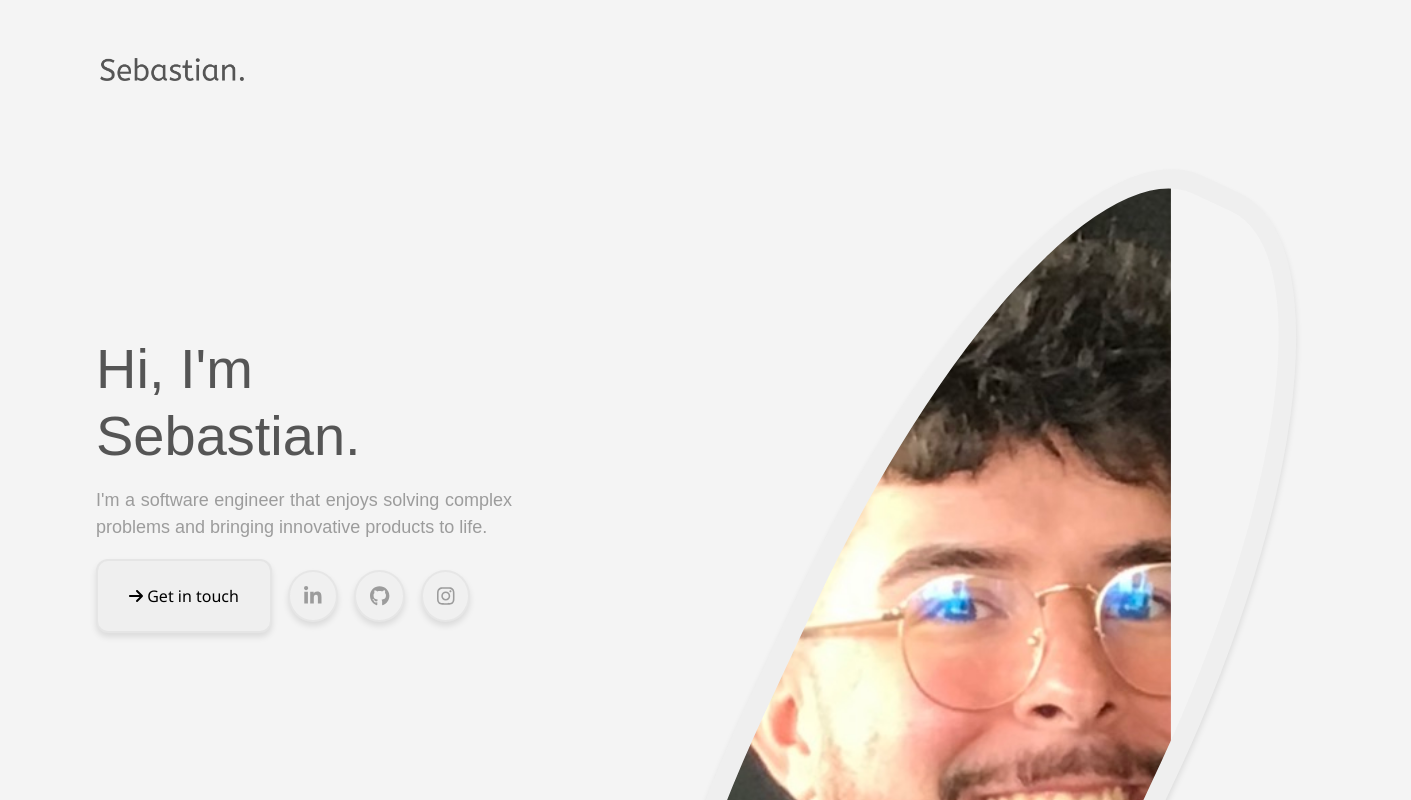
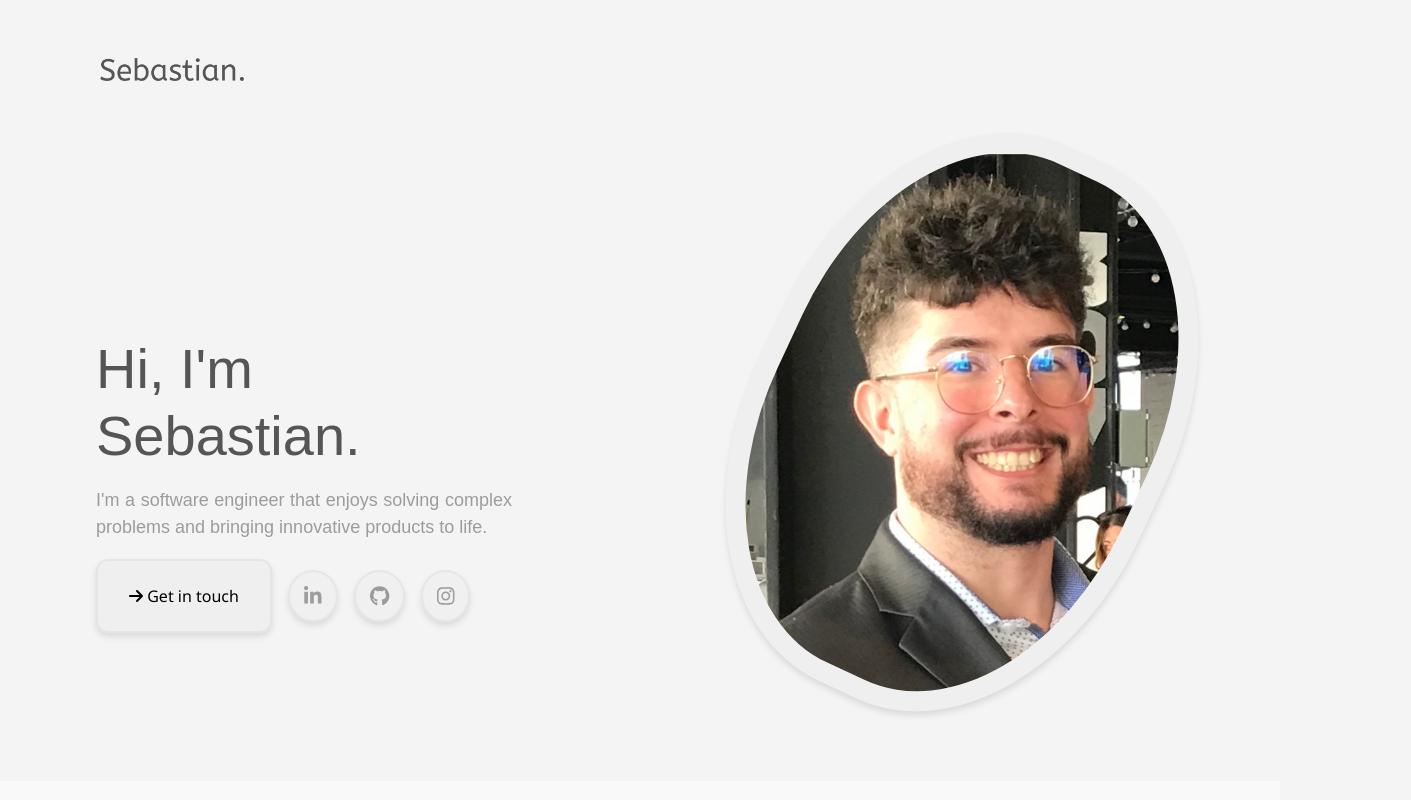
Before and after one commit to Checchii/portfolio, a React (Create React App) app: page / in a window 1280 px wide. Shown: the top 800 px of the page, 1411 px wide, since content can reach past the window. Built offline with nearby package versions, Linux system fonts and the light colour scheme.

Commit message:
fixed header image sizing

```diff
--- a/src/components/about/aboutme.css
+++ b/src/components/about/aboutme.css
@@ -12,7 +12,7 @@
   margin-top: 2rem;
   margin-left: 15rem;
   width: 380px;
-  height: auto;
+  height: 550px;
   border: 20px solid hsla(0, 0%, 90%, 40%);
   border-radius: 45%;
   padding: 0px;
```
